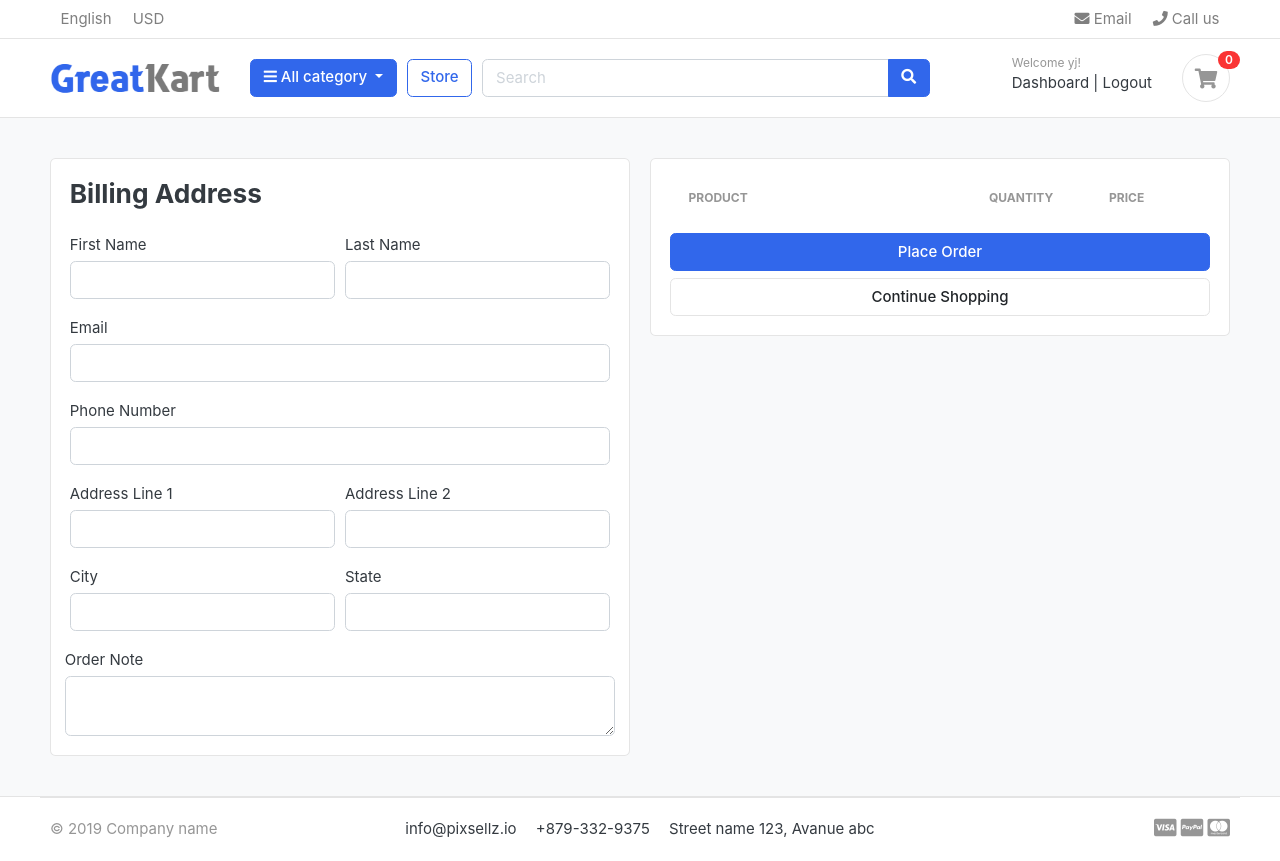
After one commit to Yesh123456/Eshop, a Django app: page /cart/checkout in a window 1280 px wide. The commit adds this page. Run offline with Django 3.2, Linux system fonts and the light colour scheme; a user stored in the database is signed in; data comes from the database, SQL or seed files in the repository; both versions use the stored data as it was after the commit; lists and menus that the app fills with data are empty; some libraries are stand-ins or nearby versions; some web fonts are replaced.

Commit message:
cart checkout done

```diff
--- a/accounts/forms.py
+++ b/accounts/forms.py
@@ -7,7 +7,7 @@ class RegistrationForm(forms.ModelForm):
 
 	class Meta:
 		model = Account
-		fields = ['first_name','last_name','email','password']
+		fields = ['first_name','last_name','email','password','phone_number']
 
 	def __init__(self,*args,**kwargs):
 		super(RegistrationForm,self).__init__(*args,**kwargs)
@@ -16,6 +16,9 @@ class RegistrationForm(forms.ModelForm):
 		self.fields['last_name'].widget.attrs['placeholder'] = 'Enter Last Name'
 
 		self.fields['email'].widget.attrs['placeholder'] = 'Enter Email Address'
+
+		self.fields['phone_number'].widget.attrs['placeholder'] = 'Enter Phone Number without +91'
+
 		for field in self.fields:
 			self.fields[field].widget.attrs['class']='form-control'
 
--- a/accounts/models.py
+++ b/accounts/models.py
@@ -42,7 +42,7 @@ class Account(AbstractBaseUser):
 	last_name = models.CharField(max_length=50)
 	username = models.CharField(max_length=80,unique=True)
 	email = models.CharField(max_length=100,unique=True)
-
+	phone_number = models.CharField(max_length=14)
 	#Required fields
 	date_joined = models.DateTimeField(auto_now_add=True)
 	last_login = models.DateTimeField(auto_now_add=True)
--- a/cart/context_processors.py
+++ b/cart/context_processors.py
@@ -8,7 +8,10 @@ def counter(request):
 	else:
 		try:
 			cart=Cart.objects.filter(cart_id=_cart_id(request))
-			cart_items=CartItem.objects.all().filter(cart=cart[:1])
+			if request.user.is_authenticated:
+				cart_items=CartItem.objects.all().filter(user=request.user)
+			else:
+				cart_items=CartItem.objects.all().filter(cart=cart[:1])
 			for cart_item in cart_items:
 				cart_count += cart_item.quantity
 		except:
--- a/cart/models.py
+++ b/cart/models.py
@@ -1,6 +1,6 @@
 from django.db import models
 from store.models import Product,Variation
-
+from accounts.models import Account
 # Create your models here.
 
 class Cart(models.Model):
@@ -11,9 +11,10 @@ class Cart(models.Model):
 		return self.cart_id
 
 class CartItem(models.Model):
+	user = models.ForeignKey(Account,on_delete=models.CASCADE,null=True)
 	product = models.ForeignKey(Product,on_delete=models.CASCADE)
 	variations = models.ManyToManyField(Variation,blank=True)
-	cart = models.ForeignKey(Cart,on_delete=models.CASCADE)
+	cart = models.ForeignKey(Cart,on_delete=models.CASCADE,null=True)
 	quantity = models.IntegerField()
 	is_active = models.BooleanField(default=True)
 
--- a/cart/urls.py
+++ b/cart/urls.py
@@ -6,5 +6,5 @@ urlpatterns = [
     path('add_cart/<int:product_id>/',views.add_cart,name='add_cart'),
     path('remove_cart/<int:product_id>/<int:cart_item_id>',views.remove_cart,name='remove_cart'),
     path('remove_cart_item/<int:product_id>/<int:cart_item_id>',views.remove_cart_item,name='remove_cart_item'),
-
+    path('checkout',views.checkout,name='checkout'),
 ]
--- a/cart/views.py
+++ b/cart/views.py
@@ -4,6 +4,7 @@ from .models import Cart,CartItem
 from django.core.exceptions import ObjectDoesNotExist
 # Create your views here.
 from django.http import HttpResponse
+from django.contrib.auth.decorators import login_required
 
 def _cart_id(request):
 	cart = request.session.session_key
@@ -12,66 +13,119 @@ def _cart_id(request):
 	return cart
 
 def add_cart(request,product_id):
+	current_user = request.user
 	product = Product.objects.get(id=product_id)# to get product
-	product_variation = []
-	if request.method == 'POST':
-		for i in request.POST:
-			key = i
-			value = request.POST[key]
+	if current_user.is_authenticated:
+		product_variation = []
+		if request.method == 'POST':
+			for i in request.POST:
+				key = i
+				value = request.POST[key]
 
-			try:
-				variation = Variation.objects.get(product = product,variation_category__iexact=key,variation_value__iexact=value)
-				product_variation.append(variation)
-			except:
-				pass
-	try:
-		cart = Cart.objects.get(cart_id=_cart_id(request))#to get cart_id present in session
-	except Cart.DoesNotExist:
-		cart = Cart.objects.create(cart_id=_cart_id(request))
-	cart.save()
+				try:
+					variation = Variation.objects.get(product = product,variation_category__iexact=key,variation_value__iexact=value)
+					product_variation.append(variation)
+				except:
+					pass
 
-	is_cart_item_exsist = CartItem.objects.filter(product=product,cart=cart)
-	if is_cart_item_exsist:
-		cart_item = CartItem.objects.filter(product=product,cart=cart)
-		exsisting_variation=[]
-		id=[]
-		for item in cart_item:
-			ex_variation = item.variations.all()
-			exsisting_variation.append(list(ex_variation))
-			id.append(item.id)
-		print(exsisting_variation)
+		is_cart_item_exsist = CartItem.objects.filter(product=product,user=current_user)
+		if is_cart_item_exsist:
+			cart_item = CartItem.objects.filter(product=product,user=current_user)
+			exsisting_variation=[]
+			id=[]
+			for item in cart_item:
+				ex_variation = item.variations.all()
+				exsisting_variation.append(list(ex_variation))
+				id.append(item.id)
+			print(exsisting_variation)
 
-		if product_variation in exsisting_variation:
-			# return HttpResponse('True')
-			temp = exsisting_variation.index(product_variation)
-			item_id=id[temp]
-			item = CartItem.objects.get(product=product,id=item_id)
-			item.quantity+=1
-			item.save()
+			if product_variation in exsisting_variation:
+				# return HttpResponse('True')
+				temp = exsisting_variation.index(product_variation)
+				item_id=id[temp]
+				item = CartItem.objects.get(product=product,id=item_id)
+				item.quantity+=1
+				item.save()
+			else:
+				# return HttpResponse('false')
+				item = CartItem.objects.create(product=product,quantity=1,user=current_user)
+				if len(product_variation)>0:
+					item.variations.clear()
+					item.variations.add(*product_variation)
+			# cart_item.quantity+=1
+				item.save()
 		else:
-			# return HttpResponse('false')
-			item = CartItem.objects.create(product=product,quantity=1,cart=cart,)
+			cart_item = CartItem.objects.create(product=product,quantity=1,user=current_user)
 			if len(product_variation)>0:
-				item.variations.clear()
-				item.variations.add(*product_variation)
-		# cart_item.quantity+=1
-			item.save()
+				cart_item.variations.clear()
+				cart_item.variations.add(*product_variation)
+			cart_item.save()
+		# return HttpResponse(cart_item.product)
+		# exit()
+		return redirect('cart')
 	else:
-		cart_item = CartItem.objects.create(product=product,quantity=1,cart=cart,)
-		if len(product_variation)>0:
-			cart_item.variations.clear()
-			cart_item.variations.add(*product_variation)
-		cart_item.save()
-	# return HttpResponse(cart_item.product)
-	# exit()
-	return redirect('cart')
+		product_variation = []
+		if request.method == 'POST':
+			for i in request.POST:
+				key = i
+				value = request.POST[key]
+
+				try:
+					variation = Variation.objects.get(product = product,variation_category__iexact=key,variation_value__iexact=value)
+					product_variation.append(variation)
+				except:
+					pass
+		try:
+			cart = Cart.objects.get(cart_id=_cart_id(request))#to get cart_id present in session
+		except Cart.DoesNotExist:
+			cart = Cart.objects.create(cart_id=_cart_id(request))
+		cart.save()
+
+		is_cart_item_exsist = CartItem.objects.filter(product=product,cart=cart)
+		if is_cart_item_exsist:
+			cart_item = CartItem.objects.filter(product=product,cart=cart)
+			exsisting_variation=[]
+			id=[]
+			for item in cart_item:
+				ex_variation = item.variations.all()
+				exsisting_variation.append(list(ex_variation))
+				id.append(item.id)
+			print(exsisting_variation)
+
+			if product_variation in exsisting_variation:
+				# return HttpResponse('True')
+				temp = exsisting_variation.index(product_variation)
+				item_id=id[temp]
+				item = CartItem.objects.get(product=product,id=item_id)
+				item.quantity+=1
+				item.save()
+			else:
+				# return HttpResponse('false')
+				item = CartItem.objects.create(product=product,quantity=1,cart=cart)
+				if len(product_variation)>0:
+					item.variations.clear()
+					item.variations.add(*product_variation)
+			# cart_item.quantity+=1
+				item.save()
+		else:
+			cart_item = CartItem.objects.create(product=product,quantity=1,cart=cart)
+			if len(product_variation)>0:
+				cart_item.variations.clear()
+				cart_item.variations.add(*product_variation)
+			cart_item.save()
+		# return HttpResponse(cart_item.product)
+		# exit()
+		return redirect('cart')
 
 
 def remove_cart(request,product_id,cart_item_id):
-	cart = Cart.objects.get(cart_id=_cart_id(request))
 	product = get_object_or_404(Product,id=product_id)
 	try:
-		cart_item = CartItem.objects.get(product=product,cart=cart,id=cart_item_id)
+		if request.user.is_authenticated:
+			cart_item = CartItem.objects.get(product=product,user=request.user,id=cart_item_id)
+		else:
+			cart = Cart.objects.get(cart_id=_cart_id(request))
+			cart_item = CartItem.objects.get(product=product,cart=cart,id=cart_item_id)
 		if cart_item.quantity>1:
 			cart_item.quantity-=1
 			cart_item.save()
@@ -82,10 +136,13 @@ def remove_cart(request,product_id,cart_item_id):
 	return redirect('cart')
 
 def remove_cart_item(request,product_id,cart_item_id):
-	cart=Cart.objects.get(cart_id=_cart_id(request))
 	product=get_object_or_404(Product,id=product_id)
 	try:
-		cart_item = CartItem.objects.get(product=product,cart=cart,id=cart_item_id,)
+		if request.user.is_authenticated:
+			cart_item = CartItem.objects.get(product=product,user=request.user,id=cart_item_id)
+		else:
+			cart=Cart.objects.get(cart_id=_cart_id(request))
+			cart_item = CartItem.objects.get(product=product,cart=cart,id=cart_item_id)
 		cart_item.delete()
 	except:
 		pass
@@ -96,8 +153,11 @@ def cart(request,total=0,quantity=0,cart_items=None):
 	try:
 		tax=0
 		grand_total=0
-		cart = Cart.objects.get(cart_id=_cart_id(request))
-		cart_items = CartItem.objects.filter(cart=cart,is_active=True)
+		if request.user.is_authenticated:
+			cart_items  = CartItem.objects.filter(user=request.user,is_active=True)
+		else:
+			cart = Cart.objects.get(cart_id=_cart_id(request))
+			cart_items = CartItem.objects.filter(cart=cart,is_active=True)
 		for cart_item in cart_items:
 			total = (cart_item.product.product_price*cart_item.quantity)
 			quantity += cart_item.quantity
@@ -107,3 +167,23 @@ def cart(request,total=0,quantity=0,cart_items=None):
 		pass
 	context = {'total':total,'quantity':quantity,'cart_items':cart_items,'tax':tax,'grand_total':grand_total}
 	return render(request,'store/cart.html',context)
+
+@login_required(login_url='login')
+def checkout(request,total=0,quantity=0,cart_items=None):
+	try:
+		tax=0
+		grand_total=0
+		if request.user.is_authenticated:
+			cart_items  = CartItem.objects.filter(user=request.user,is_active=True)
+		else:
+			cart = Cart.objects.get(cart_id=_cart_id(request))
+			cart_items = CartItem.objects.filter(cart=cart,is_active=True)
+		for cart_item in cart_items:
+			total = (cart_item.product.product_price*cart_item.quantity)
+			quantity += cart_item.quantity
+		tax = (18*total)/100
+		grand_total = total+tax
+	except ObjectDoesNotExist:
+		pass
+	context = {'total':total,'quantity':quantity,'cart_items':cart_items,'tax':tax,'grand_total':grand_total}
+	return render(request,'store/checkout.html',context)
--- a/project_info.txt
+++ b/project_info.txt
@@ -53,3 +53,7 @@ Login,Logout,Register working
 [EMAIL VERFICATION WORKING...]
 
 22.created and fixed the dashboard with login and logout functionality.Also created and fixed reset password email similar to verification with reset password page to reset it.
+
+23.created checkout page will billing info and now problem is if we add items to cart and after that if we signin it will reset the cart to 0 which in that case should isolate or carry forward items after login.What we did is while login we use to authenticate password and all we also se if there are any cart items in that session holding if yes then we created user varaible in cart item and also view which user is holding which cart item in admin panel.
+
+24.after login cart logo is now working having the same view of non users but we need grouping before and after login items of similar variations.That to completed with minus and removing items from cart for login users.
--- a/templates/accounts/register.html
+++ b/templates/accounts/register.html
@@ -29,6 +29,12 @@
 					</div> <!-- form-group end.// -->
 				</div> <!-- form-row.// -->
 				<div class="form-row">
+					<div class="form-group col-md-12">
+					  <label>Phone Number</label>
+							{{form.phone_number}}
+					</div> <!-- form-group end.// -->
+				</div> <!-- form-row.// -->
+				<div class="form-row">
 					<div class="form-group col-md-6">
 						<label>Create password</label>
 							{{form.password}}
--- a/templates/store/cart.html
+++ b/templates/store/cart.html
@@ -98,7 +98,7 @@
 			<p class="text-center mb-3">
 				<img src="{% static './images/misc/payments.png' %}" height="26">
 			</p>
-			<a href="./place-order.html" class="btn btn-primary btn-block"> Checkout </a>
+			<a href="{% url 'checkout' %}" class="btn btn-primary btn-block"> Checkout </a>
 			<a href="{% url 'store' %}" class="btn btn-light btn-block">Continue Shopping</a>
 		</div> <!-- card-body.// -->
 		</div> <!-- card.// -->
--- /dev/null
+++ b/templates/store/checkout.html
@@ -0,0 +1,123 @@
+{% extends 'greate/base.html' %}
+{% load static %}
+{% block content %}
+
+<section class="section-content padding-y bg">
+<div class="container">
+
+<!-- ============================ COMPONENT 1 ================================= -->
+
+<div class="row">
+	<aside class="col-lg-6">
+		<div class="card">
+			<div class="card-body">
+				<h3 class="card-title mb-4">Billing Address</h3>
+				<form action="" method="POST">
+					{% csrf_token %}
+					<div class="form-row">
+						<div class="col form-group">
+							<label for="">First Name</label>
+							<input type="text" name="first_name" class="form-control" required>
+						</div>
+						<div class="col form-group">
+							<label for="">Last Name</label>
+							<input type="text" name="last_name" class="form-control" required>
+						</div>
+					</div>
+					<div class="form-row">
+						<div class="col form-group">
+							<label for="">Email</label>
+							<input type="email" name="email" class="form-control" required>
+						</div>
+					</div>
+					<div class="form-row">
+						<div class="col form-group">
+							<label for="">Phone Number</label>
+							<input type="number" name="phone_number" class="form-control" required>
+						</div>
+					</div>
+					<div class="form-row">
+						<div class="col form-group">
+							<label for="">Address Line 1</label>
+							<input type="text" name="address_line_1" class="form-control" required>
+						</div>
+						<div class="col form-group">
+							<label for="">Address Line 2</label>
+							<input type="text" name="address_line_2" class="form-control">
+						</div>
+					</div>
+					<div class="form-row">
+						<div class="col form-group">
+							<label for="">City</label>
+							<input type="text" name="city" class="form-control" required>
+						</div>
+						<div class="col form-group">
+							<label for="">State</label>
+							<input type="text" name="state" class="form-control" required>
+						</div>
+					</div>
+						<div class="form-row">
+							<label for="">Order Note</label>
+							<textarea name="order_note" rows="2" class="form-control"></textarea>
+						</div>
+			</div>
+		</div> <!-- card.// -->
+	</aside> <!-- col.// -->
+	<aside class="col-lg-6">
+
+		<div class="card">
+			<div class="card-body">
+				<table class="table table-borderless table-shopping-cart">
+					<thead class="text-muted">
+						<tr class="small text-uppercase">
+						  <th scope="col">Product</th>
+						  <th scope="col" width="120">Quantity</th>
+						  <th scope="col" width="120">Price</th>
+						</tr>
+					</thead>
+					<tbody>
+					{% for cart_item in cart_items %}
+					<tr>
+						<td>
+							<figure class="itemside align-items-center">
+								<div class="aside"><img src="{{cart_item.product.product_image.url}}" class="img-sm"></div>
+								<figcaption class="info">
+									<a href="{{ cart_item.product.get_url }}" class="title text-dark">{{cart_item.product.product_name}}</a>
+									<p class="text-muted small">
+										{% if cart_item.variations.all %}
+											{% for item in cart_item.variations.all %}
+												{{item.variation_category | capfirst}}:{{item.variation_value | capfirst}}<br>
+											{% endfor %}
+										{% endif %}</p>
+								</figcaption>
+							</figure>
+						</td>
+						<td>
+							<label for="">{{cart_item.quantity}}</label>
+						</td>
+						<td>
+							<div class="price-wrap">
+								<var class="price">Rs {{ cart_item.sub_total }}</var>
+								<small class="text-muted">Rs {{cart_item.product.product_price}} each </small>
+							</div> <!-- price-wrap .// -->
+						</td>
+					</tr>
+					{% endfor %}
+					</tbody>
+				</table>
+				<button name="submit" type="submit" class="btn btn-primary btn-block">Place Order</button>
+				<a href="{% url 'store' %}" class="btn btn-light btn-block">Continue Shopping</a>
+			</form>
+			</div> <!-- card-body.// -->
+		</div> <!-- card.// -->
+	</aside> <!-- col.// -->
+
+
+</div> <!-- row.// -->
+<!-- ============================ COMPONENT 1 END .// ================================= -->
+
+</div> <!-- container .//  -->
+</section>
+<!-- ========================= SECTION CONTENT END// ========================= -->
+
+{% endblock %}
```
Also changed, not shown: accounts/views.py (+48 -2 lines), accounts/migrations/0002_account_phone_number.py (added), cart/migrations/0003_auto_20211109_1302.py (added), db.sqlite3.
